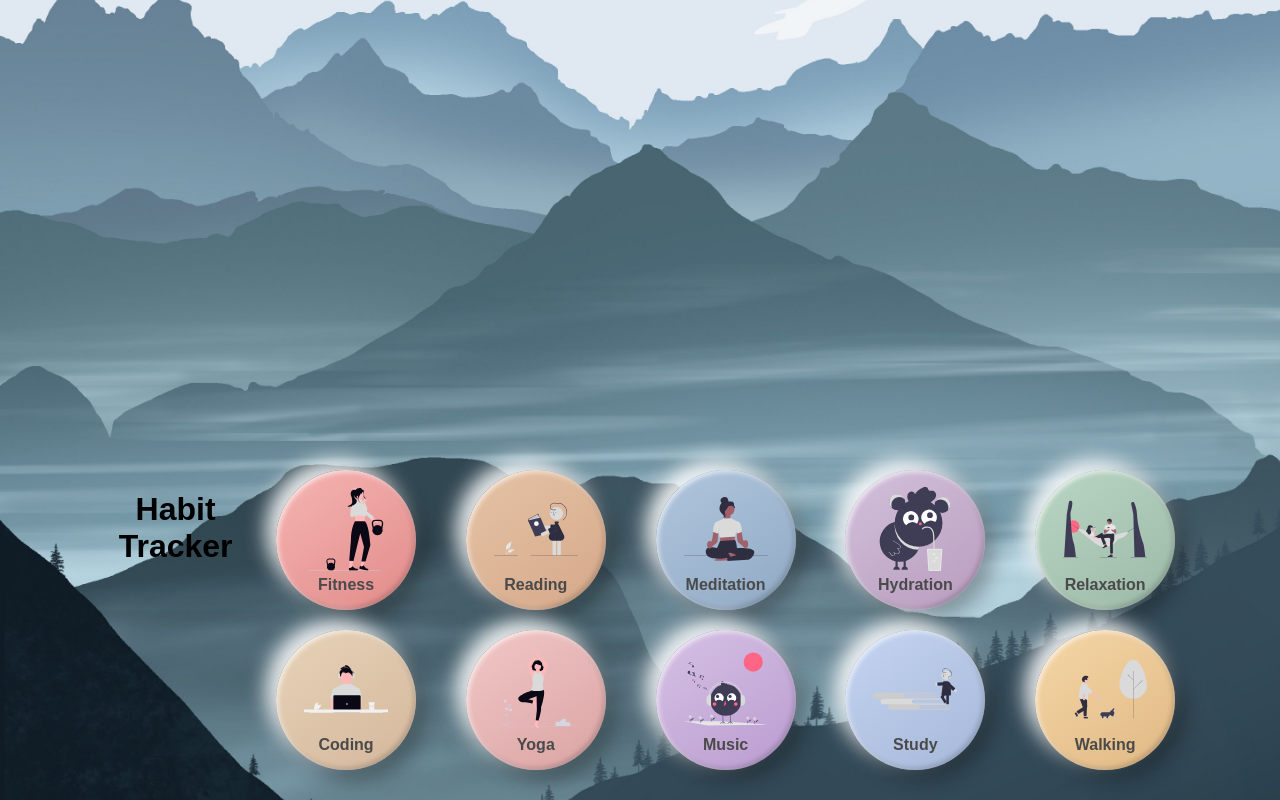
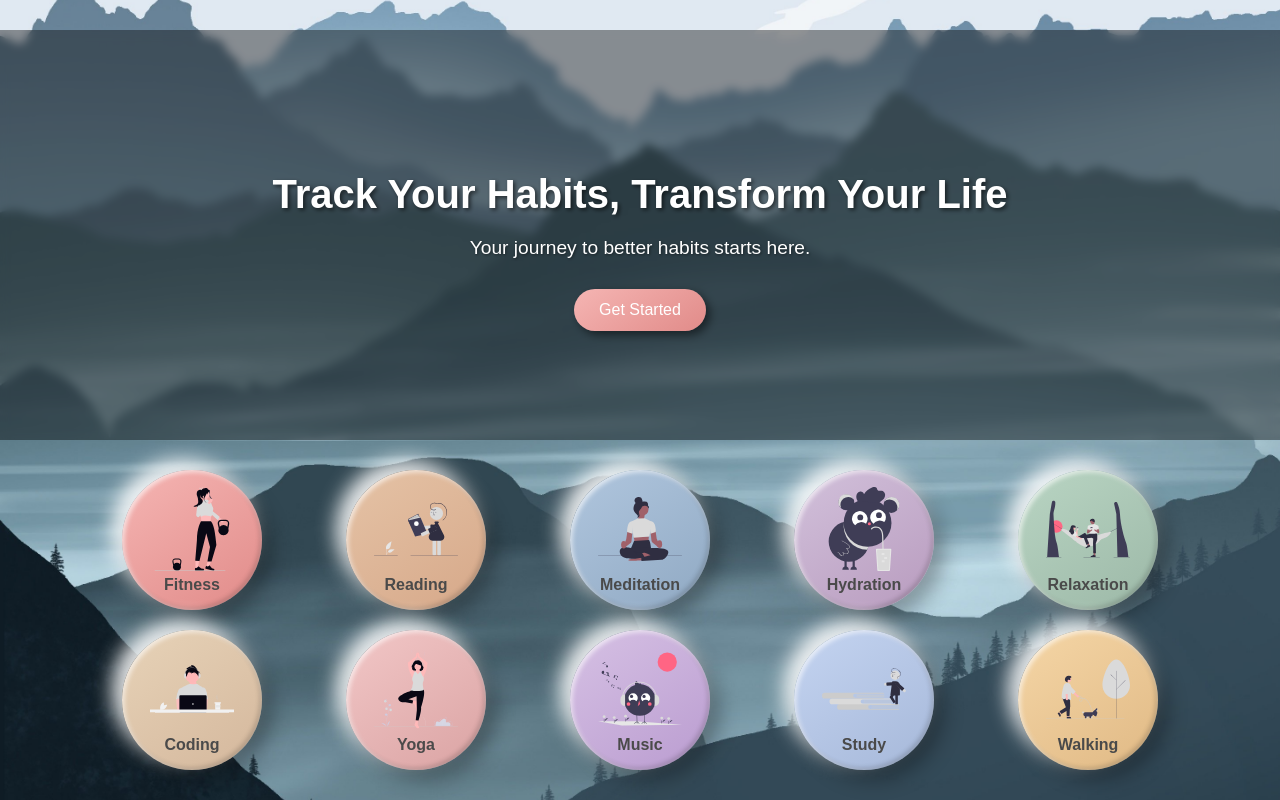
Before and after one commit to elnuraErkinbekova/habit-tracker, a plain HTML site: page index.html in a window 1280 px wide. Drawn offline with Linux system fonts and the light colour scheme.

Commit message:
add hero section

```diff
--- a/index.html
+++ b/index.html
@@ -1,25 +1,54 @@
 <!DOCTYPE html>
 <html lang="ru">
   <head>
-    <meta charset="UTF-8">
-    <meta name="viewport" content="width=device-width, initial-scale=1.0">
+    <meta charset="UTF-8" />
+    <meta name="viewport" content="width=device-width, initial-scale=1.0" />
     <title>Трекер привычек</title>
-    <link rel="stylesheet" href="styles.css">
+    <link rel="stylesheet" href="styles.css" />
   </head>
   <body>
+    <section class="hero-section">
+      <div class="hero-content">
+        <h1>Track Your Habits, Transform Your Life</h1>
+        <p>Your journey to better habits starts here.</p>
+        <button class="cta-button">Get Started</button>
+      </div>
+    </section>
+
     <div class="container">
-        <h1>Habit Tracker</h1>
       <div class="grid">
-          <a href="calendar.html?habit=fitness" class="habit-button fitness"><img src="images/fitness.svg" alt="Fitness">Fitness</a>
-          <a href="calendar.html?habit=reading" class="habit-button reading"><img src="images/reading.svg" alt="Reading">Reading</a>
-          <a href="calendar.html?habit=meditation" class="habit-button meditation"><img src="images/meditation.svg" alt="Meditation">Meditation</a>
-          <a href="calendar.html?habit=hydration" class="habit-button hydration"><img src="images/hydration.svg" alt="Hydration">Hydration</a>
-          <a href="calendar.html?habit=relaxsation" class="habit-button relaxation"><img src="images/relaxation.svg" alt="Relaxation">Relaxation</a>
-          <a href="calendar.html?habit=coding" class="habit-button coding"><img src="images/coding.svg" alt="Coding">Coding</a>
-          <a href="calendar.html?habit=yoga" class="habit-button yoga"><img src="images/yoga.svg" alt="Yoga">Yoga</a>
-          <a href="calendar.html?habit=music" class="habit-button music"><img src="images/music.svg" alt="Music">Music</a>
-          <a href="calendar.html?habit=study" class="habit-button study"><img src="images/study.svg" alt="Study">Study</a>
-          <a href="calendar.html?habit=walking" class="habit-button walking"><img src="images/walking.svg" alt="Walking">Walking</a>
+        <a href="calendar.html?habit=fitness" class="habit-button fitness"
+          ><img src="images/fitness.svg" alt="Fitness" />Fitness</a
+        >
+        <a href="calendar.html?habit=reading" class="habit-button reading"
+          ><img src="images/reading.svg" alt="Reading" />Reading</a
+        >
+        <a href="calendar.html?habit=meditation" class="habit-button meditation"
+          ><img src="images/meditation.svg" alt="Meditation" />Meditation</a
+        >
+        <a href="calendar.html?habit=hydration" class="habit-button hydration"
+          ><img src="images/hydration.svg" alt="Hydration" />Hydration</a
+        >
+        <a
+          href="calendar.html?habit=relaxsation"
+          class="habit-button relaxation"
+          ><img src="images/relaxation.svg" alt="Relaxation" />Relaxation</a
+        >
+        <a href="calendar.html?habit=coding" class="habit-button coding"
+          ><img src="images/coding.svg" alt="Coding" />Coding</a
+        >
+        <a href="calendar.html?habit=yoga" class="habit-button yoga"
+          ><img src="images/yoga.svg" alt="Yoga" />Yoga</a
+        >
+        <a href="calendar.html?habit=music" class="habit-button music"
+          ><img src="images/music.svg" alt="Music" />Music</a
+        >
+        <a href="calendar.html?habit=study" class="habit-button study"
+          ><img src="images/study.svg" alt="Study" />Study</a
+        >
+        <a href="calendar.html?habit=walking" class="habit-button walking"
+          ><img src="images/walking.svg" alt="Walking" />Walking</a
+        >
       </div>
     </div>
     <script src="script.js"></script>
--- a/styles.css
+++ b/styles.css
@@ -20,6 +20,50 @@ body {
   height: 100%;
   margin: 0;
   padding: 0;
+}
+
+.hero-section {
+  height: 410px;
+  width: 100%;
+  display: flex;
+  flex-direction: column;
+  justify-content: center;
+  align-items: center;
+  color: #fff;
+  text-align: center;
+  padding: 20px;
+  box-sizing: border-box;
+  background: rgba(0, 0, 0, 0.4);
+  backdrop-filter: blur(5px);
+  margin-bottom: 30px; /* Add space between hero section and buttons */
+}
+
+.hero-content h1 {
+  font-size: 2.5rem;
+  margin-bottom: 20px;
+  text-shadow: 2px 2px 4px rgba(0, 0, 0, 0.6);
+}
+
+.hero-content p {
+  font-size: 1.2rem;
+  margin-bottom: 30px;
+  text-shadow: 1px 1px 3px rgba(0, 0, 0, 0.5);
+}
+
+.cta-button {
+  padding: 12px 25px;
+  border: none;
+  border-radius: 25px;
+  background: linear-gradient(145deg, #f5b5b3, #e18b89);
+  color: #fff;
+  font-size: 1rem;
+  cursor: pointer;
+  transition: transform 0.3s;
+  box-shadow: 4px 4px 10px rgba(0, 0, 0, 0.5);
+}
+
+.cta-button:hover {
+  transform: scale(1.05);
 }
 
 .container {
```
Lines whose indentation alone changed are shown as unchanged.
